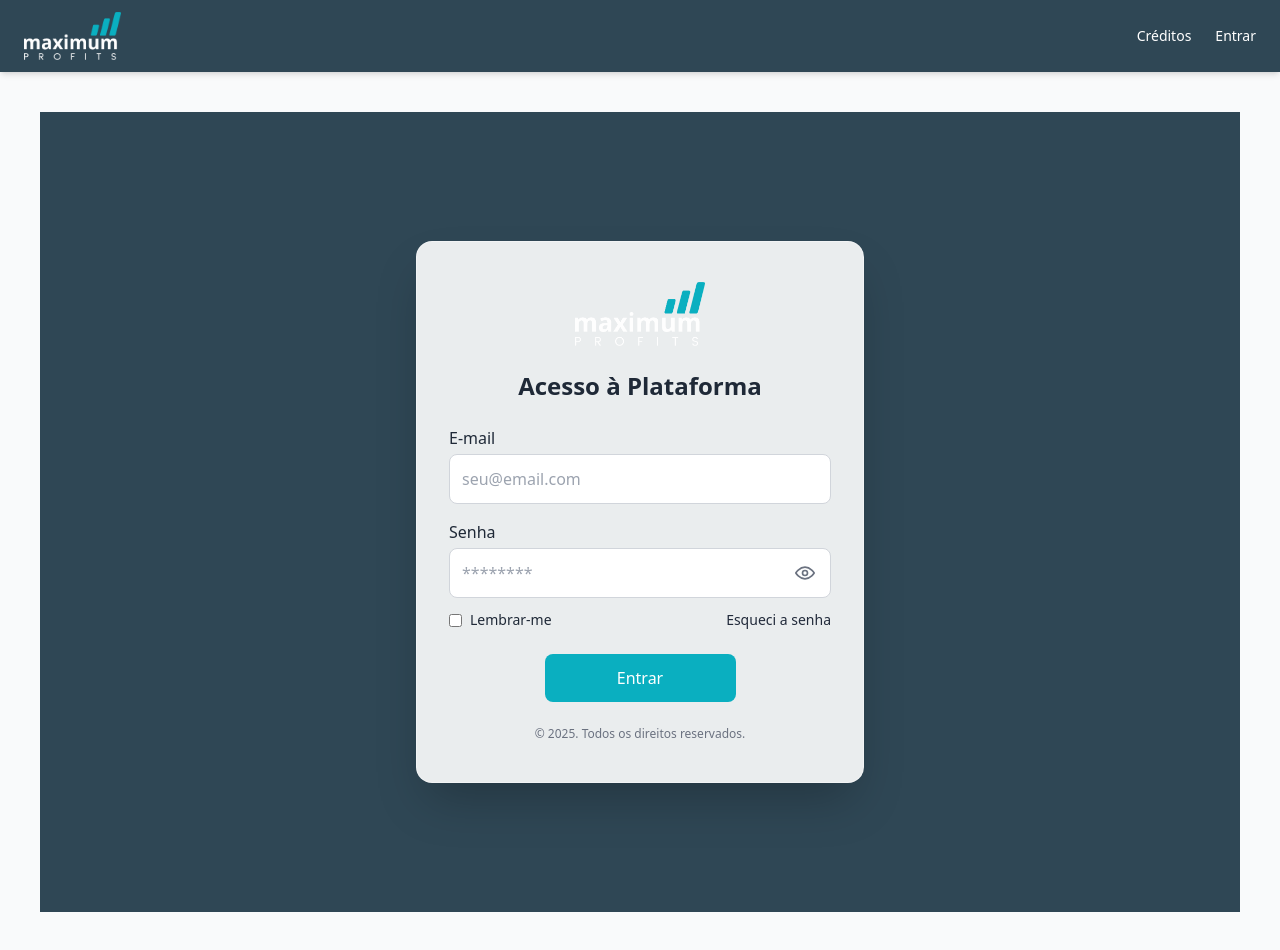
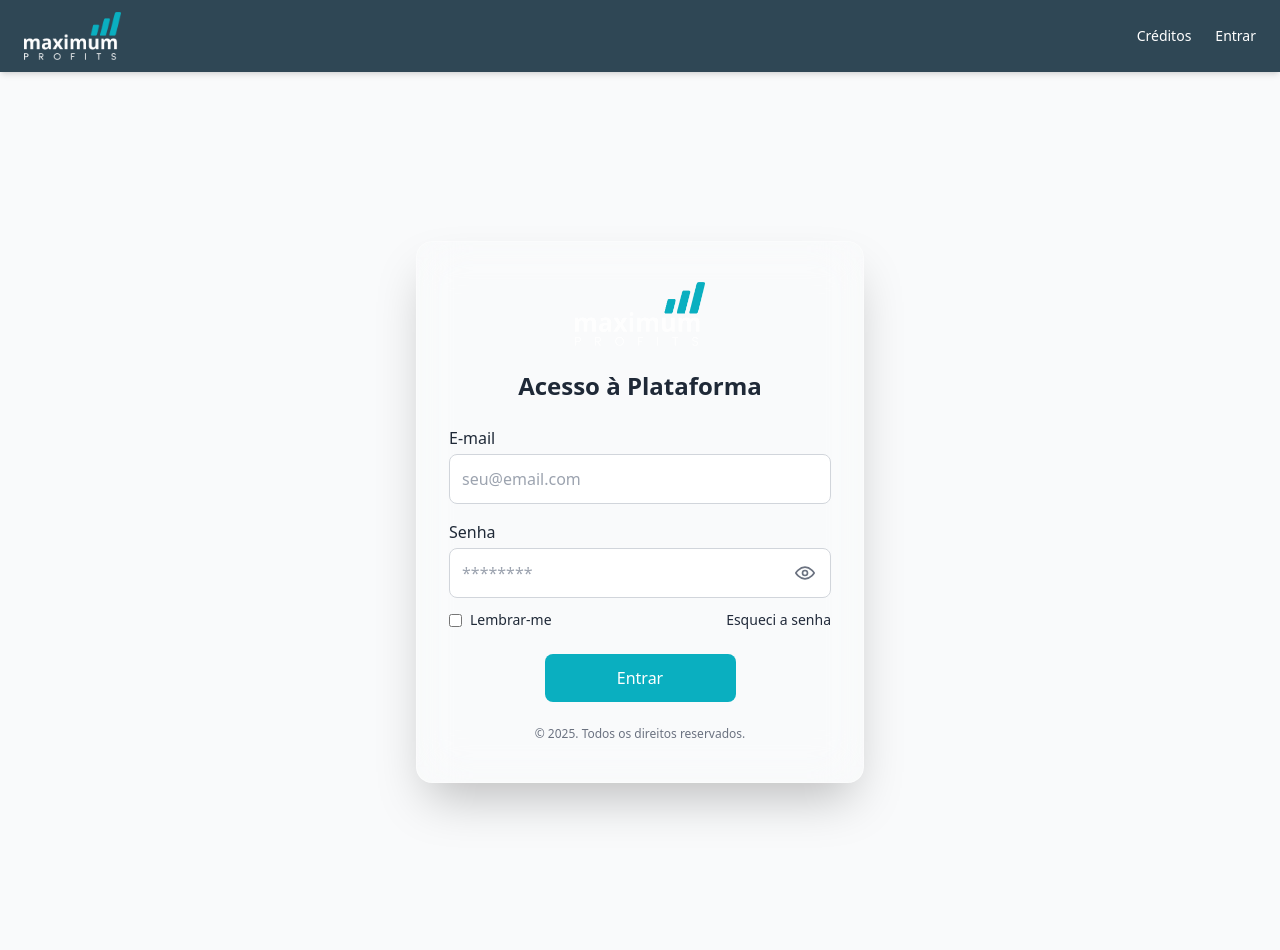
Before and after one commit to skcbroo/front_maximum, a React (Vite) app: page /login in a window 1280 px wide. Built offline with nearby package versions, Linux system fonts and the light colour scheme.

Commit message:
Update Login.jsx

```diff
--- a/src/pages/Login.jsx
+++ b/src/pages/Login.jsx
@@ -48,10 +48,10 @@ export default function Login() {
       <h1 className="sr-only">Maximum Profits — Plataforma de Créditos Judiciais</h1>
 
       {/* tela inteira com o card centralizado */}
-      <div className="min-h-screen w-full flex items-center justify-center bg-[#2F4755] px-4">
+      <div className="min-h-screen w-full flex items-center justify-center bg-transparent px-4">
         <form
           onSubmit={handleSubmit}
-          className="w-full max-w-md bg-white/90 backdrop-blur-xl text-gray-800 rounded-2xl shadow-2xl border border-white/40 px-8 py-10"
+          className="w-full max-w-md bg-C6CDD1 backdrop-blur-xl text-gray-800 rounded-2xl shadow-2xl border border-white/40 px-8 py-10"
           aria-labelledby="titulo-login"
         >
           {/* logo opcional no topo do card */}
```
